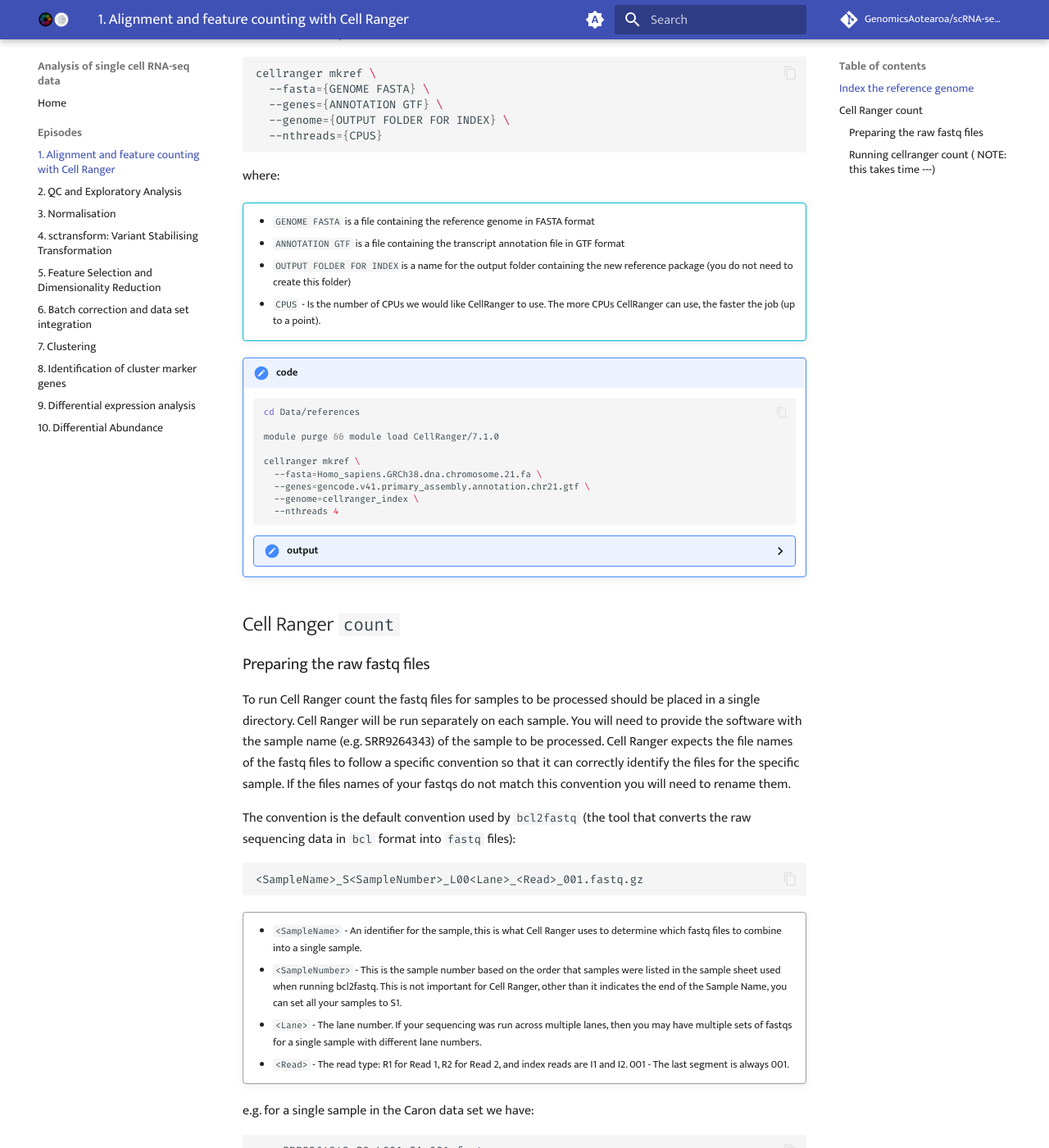
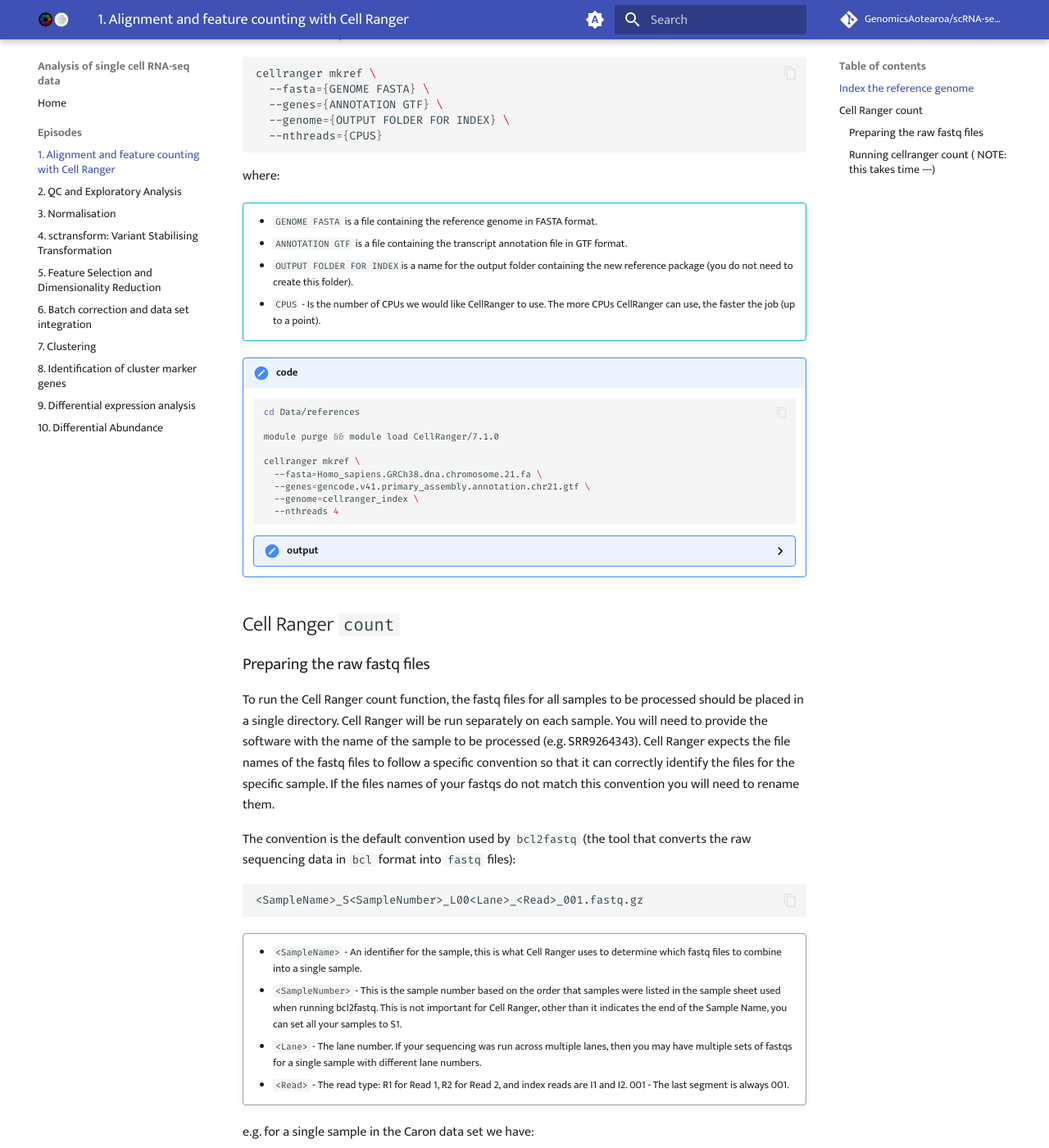
Before and after one commit to GenomicsAotearoa/scRNA-seq-data-analysis, an MkDocs documentation site: the page built from docs/episodes /1.md, in a window 1280 px wide and 1400 px high, scrolled down 848 px. Shown: the whole window at 82% size. Built offline with MkDocs 1.6.1 and Material for MkDocs 9.7.7, drawn with Linux system fonts in a browser that asks for light colours; comment, search, counter and statistics services are not loaded; some of the changed text lies outside the part shown.

Commit message:
Proof-reading and minor edits

```diff
--- a/docs/episodes /1.md
+++ b/docs/episodes /1.md
@@ -17,7 +17,7 @@
     - [STAR solo](https://github.com/alexdobin/STAR/blob/master/docs/STARsolo.md) - this tool is built into the general purpose STAR aligner (Cell Ranger actually uses STAR under the hood). This will generate outputs very similar to Cell Ranger minus the cloupe file and the QC report. The advantage over Cell Ranger is that it is much less computationally intensive and will run with lower memory requirements in a shorter time.
     - [Alevin](https://salmon.readthedocs.io/en/latest/alevin.html) - This tool is based on the popular Salmon tool for bulk RNAseq feature counting. Alevin supports both 10x-Chromium and Drop-seq derived data.
 
-    For the purposes of this course, seeing as we are working with 10x-Chromium derived data, we will use Cell Ranger. . As detailed instructions are available on the [Cell Ranger pages](https://support.10xgenomics.com/single-cell-gene-expression/software/pipelines/latest/what-is-cell-ranger) of the 10x website, this chapter will not be comprehensive in terms of all options, but should provide a brief overview.
+    For the purposes of this course, seeing as we are working with 10x-Chromium derived data, we will use Cell Ranger. As detailed instructions are available on the [Cell Ranger pages](https://support.10xgenomics.com/single-cell-gene-expression/software/pipelines/latest/what-is-cell-ranger) of the 10x website, this chapter will not be comprehensive in terms of all options, but should provide a brief overview.
 
 ## Index the reference genome
 
@@ -34,9 +34,9 @@
 
 !!! info ""
 
-    - `GENOME FASTA` is a file containing the reference genome in FASTA format
-    - `ANNOTATION GTF` is a file containing the transcript annotation file in GTF format
-    - `OUTPUT FOLDER FOR INDEX`is a name for the output folder containing the new reference package (you do not need to create this folder)
+    - `GENOME FASTA` is a file containing the reference genome in FASTA format.
+    - `ANNOTATION GTF` is a file containing the transcript annotation file in GTF format.
+    - `OUTPUT FOLDER FOR INDEX`is a name for the output folder containing the new reference package (you do not need to create this folder).
     - `CPUS` - Is the number of CPUs we would like CellRanger to use. The more CPUs CellRanger can use, the faster the job (up to a point).
 
 !!! terminal "code"
@@ -103,7 +103,7 @@
 
 ### Preparing the raw fastq files
 
-To run Cell Ranger count the fastq files for samples to be processed should be placed in a single directory. Cell Ranger will be run separately on each sample. You will need to provide the software with the sample name (e.g. SRR9264343) of the sample to be processed. Cell Ranger expects the file names of the fastq files to follow a specific convention so that it can correctly identify the files for the specific sample. If the files names of your fastqs do not match this convention you will need to rename them.
+To run the Cell Ranger count function, the fastq files for all samples to be processed should be placed in a single directory. Cell Ranger will be run separately on each sample. You will need to provide the software with the name of the sample to be processed (e.g. SRR9264343). Cell Ranger expects the file names of the fastq files to follow a specific convention so that it can correctly identify the files for the specific sample. If the files names of your fastqs do not match this convention you will need to rename them.
 
 The convention is the default convention used by `bcl2fastq` (the tool that converts the raw sequencing data in `bcl` format into `fastq` files):
 
```
Also changed, not shown: docs/episodes /2.md (+4 -4 lines).
